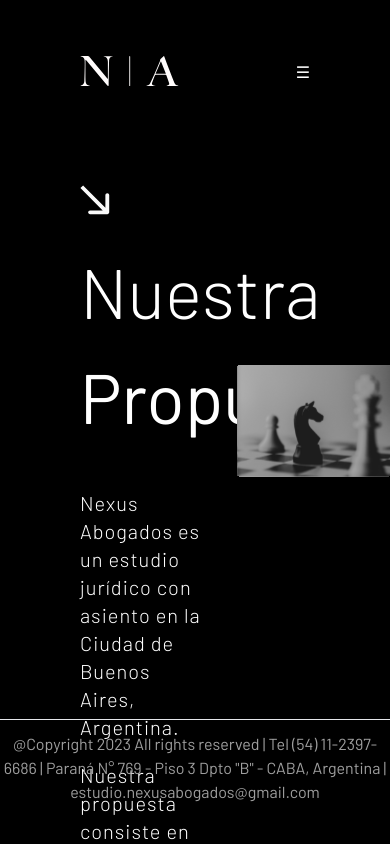
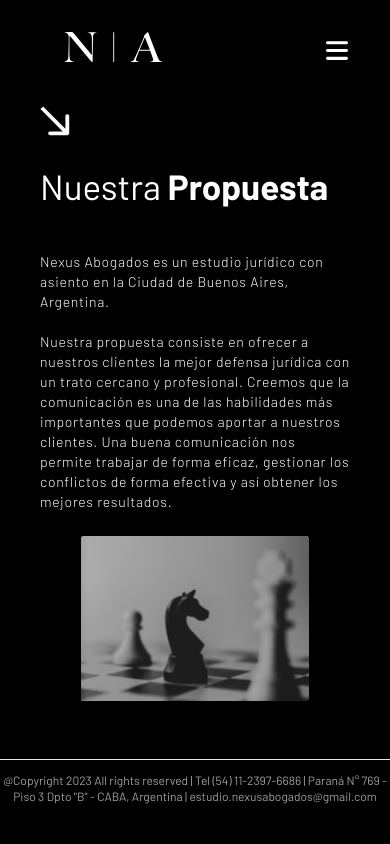
Before and after one commit to Leanz652/nexus-app, a React (Vite) app: page /propuesta in a window 390 px wide. Shown: the top 844 px of the page. Built offline with nearby package versions, Linux system fonts and the light colour scheme.

Commit message:
responsive

```diff
--- a/src/components/Footer.jsx
+++ b/src/components/Footer.jsx
@@ -1,11 +1,10 @@
 const Footer = () => {
   return (
-    <div className=" absolute bottom-0 w-full sm:px-20 text-center pb-10 ">
+    <div className=" absolute bottom-0 w-full sm:px-20 text-center pb-10 text-xs sm:text-base">
       <hr />
 
-      <div className=" mt-3 " style={{ color: "#9F9F9F" }}>
-        @Copyright 2023 All rights reserved | Tel (54) 11-2397-6686 | Paraná N°
-        769 - Piso 3 Dpto &quot;B&quot; - CABA, Argentina |
+      <div className=" mt-3 " style={{ color: '#9F9F9F' }}>
+        @Copyright 2023 All rights reserved | Tel (54) 11-2397-6686 | Paraná N° 769 - Piso 3 Dpto &quot;B&quot; - CABA, Argentina |
         estudio.nexusabogados@gmail.com
       </div>
     </div>
--- a/src/components/LayoutContent.jsx
+++ b/src/components/LayoutContent.jsx
@@ -1,18 +1,15 @@
 /* eslint-disable react/prop-types */
 const LayoutContent = ({ children, imageUrl }) => {
-    return (
-        <div className="flex h-full px-20 items-center">
-            <div className="h-3/4 flex items-center" >
-            <div className="w-1/2 h-3/4">
-            {children}
-          </div>
-          <div className="w-1/2 text-right flex flex-row-reverse">
-            <img src={imageUrl} alt="Imagen" className=" h-3/4" />
-          </div>
-            </div>
-
+  return (
+    <div className="flex h-full px-10 sm:px-20 items-center">
+      <div className="flex flex-col items-center h-3/4 sm:flex-row  ">
+        <div className="sm:w-1/2 sm:h-3/4">{children}</div>
+        <div className="sm:w-1/2 sm:text-right sm:flex sm:flex-row-reverse mt-6 sm:m-0">
+          <img src={imageUrl} alt="Imagen" className="h-3/4" />
         </div>
-      );
-    }
+      </div>
+    </div>
+  );
+};
 
 export default LayoutContent;
--- a/src/components/LayoutMidPage.jsx
+++ b/src/components/LayoutMidPage.jsx
@@ -3,12 +3,12 @@ import arrowLogo from '../assets/Arrow.svg';
 
 const LayoutMidPage = ({ title, children }) => {
   return (
-    <div className="flex flex-col w-4/5">
+    <div className="flex flex-col sm:w-4/5 w-full">
       <div className="mb-6">
         <img src={arrowLogo} alt="arrow" height={30} width={30} />
       </div>
 
-      <h2 className="text-[70px] mb-10 font-thin">{title}</h2>
+      <h2 className="sm:text-[70px] text-[35px] mb-10 sm:font-thin">{title}</h2>
       {children}
     </div>
   );
--- a/src/components/Navbar.jsx
+++ b/src/components/Navbar.jsx
@@ -2,6 +2,7 @@ import { useState } from 'react';
 import { NavLink } from 'react-router-dom';
 import LogoWhite from '../assets/logoWhite.svg';
 import WhatsappLogo from '../assets/whatsapp.svg';
+import BarsLogo from '../assets/bars-solid-white.svg';
 
 const Navbar = () => {
   const [navOpen, setnav] = useState(false);
@@ -12,8 +13,8 @@ const Navbar = () => {
   };
 
   return (
-    <section className="absolute flex w-full pt-14 px-20 justify-between items-center">
-      <div className="">
+    <section className="absolute flex w-full pt-8 sm:px-20 px-16 justify-between items-center">
+      <div className="z-20">
         <NavLink to={'/'}>
           {' '}
           <img src={LogoWhite} alt="Logo" />{' '}
@@ -26,19 +27,24 @@ const Navbar = () => {
         <span>|</span>
         <NavLink to={'/Contacto'}>Contacto</NavLink>
 
-        <a href="https://api.whatsapp.com/send?phone=5491123976686&text=Estoy interesado en asesoría jurídica" target="_blank" rel="noopener noreferrer">
-        <img className=" scale-75 " src={WhatsappLogo} alt="Whatsapp" />
+        <a
+          href="https://api.whatsapp.com/send?phone=5491123976686&text=Estoy interesado en asesoría jurídica"
+          target="_blank"
+          rel="noopener noreferrer"
+        >
+          <img className=" scale-75 " src={WhatsappLogo} alt="Whatsapp" />
         </a>
       </div>
       <div className="sm:hidden">
-        <span onClick={openNav} className="cursor-pointer">
-          ☰
-        </span>
+        <div onClick={openNav} className="z-50 absolute top-[38px]">
+          <img src={BarsLogo} alt="bars" style={{ height: '25px', fill: 'white' }} />
+        </div>
+
         <div
           className={
             navOpen
-              ? `flex flex-col h-full w-full fixed left-0 z-10 duration-500 justify-center gap-5 text-2xl ps-5 bg-black`
-              : `flex flex-col h-full w-full fixed left-full duration-500 justify-center gap-5 text-2xl ps-5 bg-black`
+              ? `flex flex-col h-full w-full fixed left-0 z-10 top-0 duration-500 justify-center gap-5 text-2xl ps-5 bg-black`
+              : `flex flex-col h-full w-full fixed left-full z-10 top-0 duration-500 justify-center gap-5 text-2xl ps-5 bg-black`
           }
         >
           <NavLink className={'w-min'} onClick={openNav} to={'/propuesta'}>
--- a/src/components/Propuesta.jsx
+++ b/src/components/Propuesta.jsx
@@ -16,7 +16,7 @@ const Propuesta = () => {
           </>
         }
       >
-        <div className="tracking-wider text-xl font-thin">
+        <div className="tracking-wider sm:text-xl font-thin text-sm">
           <div className="mb-5 ">
             <span>Nexus Abogados es un estudio jurídico con asiento en la Ciudad de Buenos Aires, Argentina.</span>
           </div>
```
Also changed, not shown: src/assets/bars-solid-white.svg (added), src/assets/bars-solid.svg (added).
